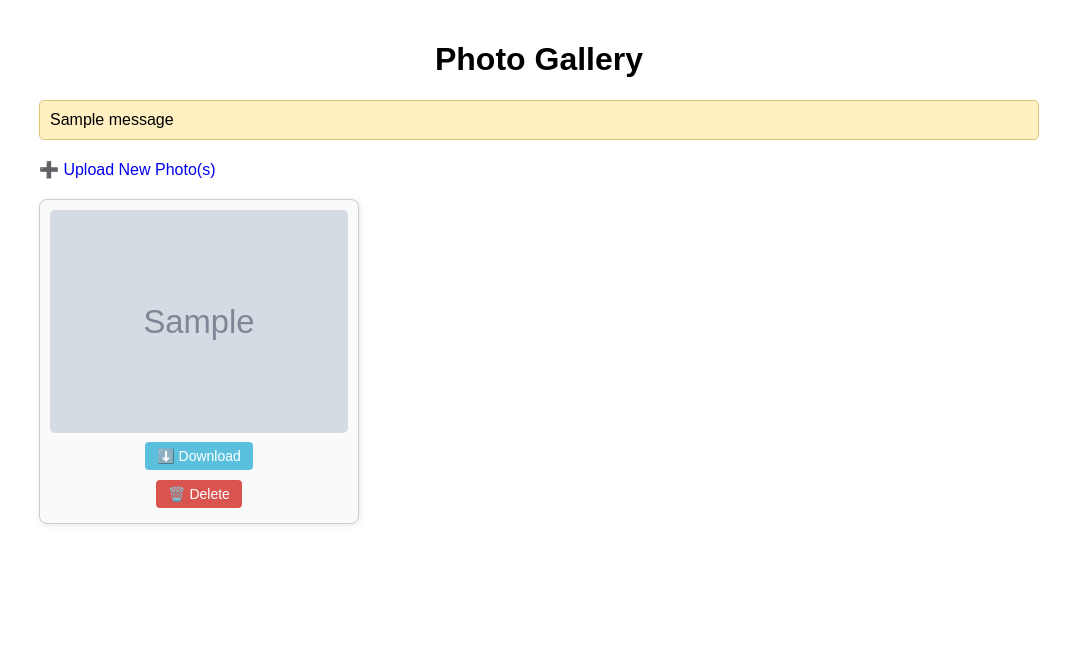
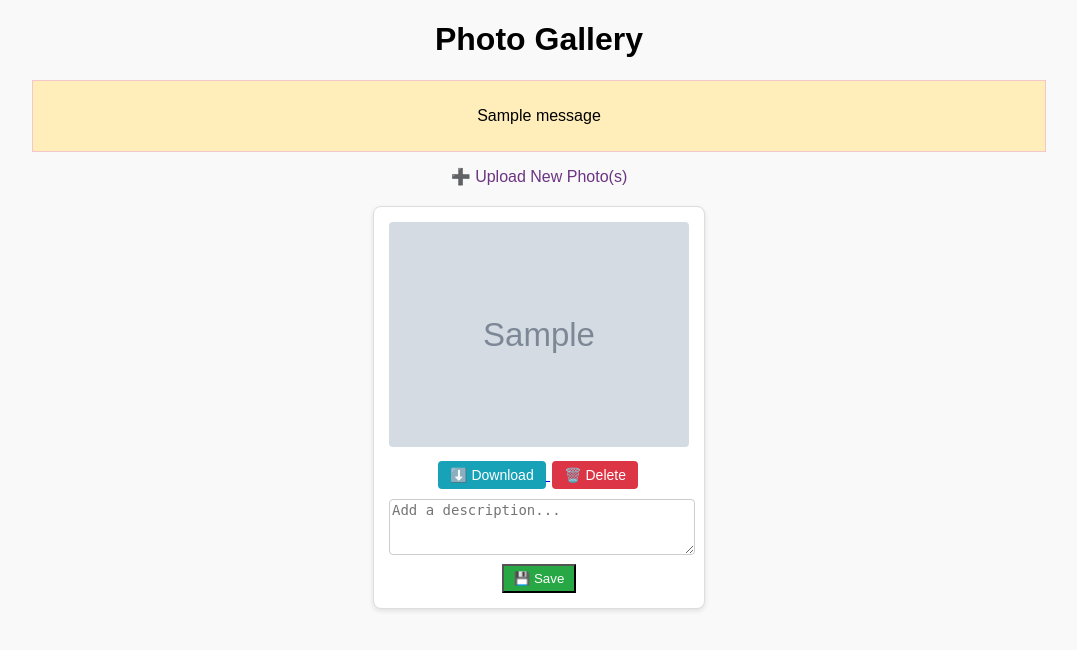
Before and after one commit to JayRKay91/photo-share-app, a Flask app: template app/templates/gallery.html in a window 1280 px wide. Shown: the top 650 px of the page, without its empty margins (101-1178 px from the left). Run offline with Flask 3, Linux system fonts and the light colour scheme; the template is opened without the code that fills it: most values are stand-ins (such as "Sample title", 1, 10 or a date in 2020); grey boxes marked "Sample" are stand-in pictures; one stand-in notice (Sample message) is shown.

Commit message:
Add description support with JSON storage and UI input

```diff
--- a/app/templates/gallery.html
+++ b/app/templates/gallery.html
@@ -1,52 +1,60 @@
 <!doctype html>
 <html>
 <head>
-    <title>Gallery</title>
+    <title>Photo Gallery</title>
     <style>
         body {
             font-family: Arial, sans-serif;
-            max-width: 1000px;
-            margin: 0 auto;
-            padding: 20px;
+            margin: 20px;
+            background: #f9f9f9;
+            text-align: center;
         }
 
         h1 {
-            text-align: center;
+            font-size: 2em;
         }
 
-        .flashes {
-            background-color: #ffefc1;
-            border: 1px solid #e0c36d;
+        .flash {
+            background: #ffeeba;
+            border: 1px solid #f5c6cb;
             padding: 10px;
-            list-style: none;
-            border-radius: 5px;
-            margin-bottom: 20px;
+            margin: 10px auto;
+            width: 80%;
         }
 
-        .gallery-grid {
+        .gallery {
             display: grid;
-            grid-template-columns: repeat(auto-fill, minmax(250px, 1fr));
+            grid-template-columns: repeat(auto-fit, minmax(280px, 1fr));
             gap: 20px;
+            justify-items: center;
+            margin-top: 20px;
         }
 
-        .gallery-item {
-            border: 1px solid #ccc;
+        .image-card {
+            background: white;
+            padding: 15px;
+            border: 1px solid #ddd;
             border-radius: 8px;
-            padding: 10px;
-            text-align: center;
-            background-color: #fafafa;
-            box-shadow: 1px 1px 6px rgba(0, 0, 0, 0.1);
+            box-shadow: 0 2px 5px rgba(0,0,0,0.1);
+            max-width: 300px;
         }
 
-        .gallery-item img {
-            max-width: 100%;
+        .image-card img {
+            width: 100%;
             height: auto;
-            border-radius: 5px;
+            border-radius: 4px;
         }
 
-        .gallery-item button,
-        .gallery-item a button {
-            margin: 5px;
+        .actions {
+            margin-top: 10px;
+        }
+
+        .actions form {
+            display: inline;
+            margin: 2px;
+        }
+
+        .actions button {
             padding: 6px 12px;
             font-size: 14px;
             border: none;
@@ -54,23 +62,46 @@
             cursor: pointer;
         }
 
-        .gallery-item button[type="submit"] {
-            background-color: #d9534f;
+        .download {
+            background-color: #17a2b8;
             color: white;
         }
 
-        .gallery-item a button {
-            background-color: #5bc0de;
+        .delete {
+            background-color: #dc3545;
             color: white;
         }
 
-        a {
-            text-decoration: none;
+        .description-form {
+            margin-top: 10px;
         }
 
-        .top-link {
+        .description-form textarea {
+            width: 100%;
+            height: 50px;
+            margin-bottom: 5px;
+            resize: vertical;
+            border: 1px solid #ccc;
+            border-radius: 4px;
+            font-size: 14px;
+        }
+
+        .description-form button {
+            background-color: #28a745;
+            color: white;
+            padding: 5px 10px;
+        }
+
+        .upload-link {
             display: block;
-            margin-bottom: 20px;
+            margin: 15px 0;
+            font-size: 16px;
+            text-decoration: none;
+            color: #6c3483;
+        }
+
+        .upload-link:hover {
+            text-decoration: underline;
         }
     </style>
 </head>
@@ -79,37 +110,38 @@
 
     {% with messages = get_flashed_messages() %}
       {% if messages %}
-        <ul class="flashes">
+        <div class="flash">
           {% for message in messages %}
-            <li>{{ message }}</li>
+            <p>{{ message }}</p>
           {% endfor %}
-        </ul>
+        </div>
       {% endif %}
     {% endwith %}
 
-    <a class="top-link" href="{{ url_for('main.upload') }}">➕ Upload New Photo(s)</a>
+    <a class="upload-link" href="{{ url_for('main.upload') }}">➕ Upload New Photo(s)</a>
 
-    {% if images %}
-        <div class="gallery-grid">
-            {% for image in images %}
-                <div class="gallery-item">
-                    <img src="{{ url_for('static', filename='uploads/' + image) }}" alt="{{ image }}">
+    <div class="gallery">
+        {% for image in images %}
+            <div class="image-card">
+                <img src="{{ url_for('static', filename='uploads/' + image) }}" alt="{{ image }}">
 
-                    <!-- Download button -->
-                    <a href="{{ url_for('static', filename='uploads/' + image) }}" download="{{ image }}">
-                        <button type="button">⬇️ Download</button>
+                <div class="actions">
+                    <a href="{{ url_for('static', filename='uploads/' + image) }}" download>
+                        <button class="download">⬇️ Download</button>
                     </a>
-
-                    <!-- Delete button -->
-                    <form action="{{ url_for('main.delete_image', filename=image) }}" method="POST"
-                          onsubmit="return confirm('Are you sure you want to delete this image?');">
-                        <button type="submit">🗑️ Delete</button>
+                    <form action="{{ url_for('main.delete_image', filename=image) }}" method="POST" onsubmit="return confirm('Are you sure you want to delete this image?');">
+                        <button type="submit" class="delete">🗑️ Delete</button>
                     </form>
                 </div>
-            {% endfor %}
-        </div>
-    {% else %}
-        <p>No photos yet. Be the first to upload one!</p>
-    {% endif %}
+
+                <form class="description-form" action="{{ url_for('main.update_description', filename=image) }}" method="POST">
+                    <textarea name="description" placeholder="Add a description...">{{ descriptions.get(image, '') }}</textarea>
+                    <button type="submit">💾 Save</button>
+                </form>
+            </div>
+        {% else %}
+            <p>No photos yet. Be the first to upload one!</p>
+        {% endfor %}
+    </div>
 </body>
 </html>
```
Also changed, not shown: app/routes.py (+45 -26 lines), 1 other file.
